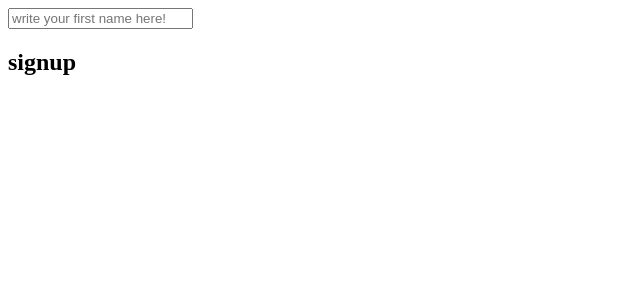
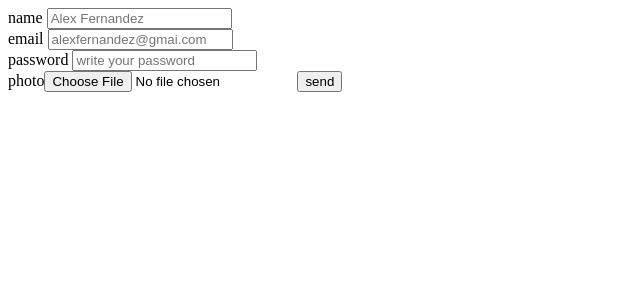
Before and after one commit to fredvel59/authentication_app, a React (Create React App) app in the folder client/: page /signup in a window 1280 px wide. Shown: the top 300 px of the page, without its empty margins (0-640 px from the left). Built offline with nearby package versions, Linux system fonts and the light colour scheme.

Commit message:
i created the logic to the logIn and signup page in the client

```diff
--- a/client/src/components/LogIn/index.jsx
+++ b/client/src/components/LogIn/index.jsx
@@ -1,10 +1,56 @@
-import React from 'react'
+import React, { useState } from 'react'
+// components
+import Inputs from '../signup/Inputs'; // we are reusing code from signup inputs
+// axios
+import axios from 'axios';
+// endpoint
+import { logIn } from '../../endPoints'
+
 
 function LogIn() {
+  const [password, setPassword] = useState(null);
+  const [email, setEmail] = useState(null);
+  const [response, setResponse] = useState(null);
+
+  const handlerPassword = e => {
+    setPassword(e);
+  }
+
+  const logInUser = () => {
+    const config = {
+      'Content-type': 'application/json'
+    }
+    const body = {
+      email, password
+    }
+    axios.post(logIn, body, config)
+      .then(res => {
+        setResponse(res.data);
+      })
+      .catch(err =>  console.log(err))
+  }
+
+  const handlerSubmit = e => {
+    e.preventDefault();
+    logInUser();
+  }
+
   return (
-    <div>
-      <h2>LogIn</h2>
-    </div>
+    <>
+    <form onSubmit={handlerSubmit} >
+      <Inputs state={email} setState={setEmail} placeholder='alex@gmail.com' title='email'  />
+      <label htmlFor="password">
+        <span>password</span>
+        <input
+          type="password"
+          id='password'
+          placeholder='write your password here'
+          onChange={e => handlerPassword(e.target.value)} />
+      </label>
+      <button>send</button>
+    </form>
+    <button onClick={() => console.log(response)} >response</button>
+    </>
   )
 }
 
--- /dev/null
+++ b/client/src/components/signup/Inputs.jsx
@@ -0,0 +1,21 @@
+import React from 'react'
+
+function Inputs({state, setState, title, placeholder}) {
+  const handlerInfo = e => {
+    setState(e)
+  }
+  return (
+    <div>
+      <label htmlFor={title}>
+        <span>{title} </span>
+        <input
+          id={title}
+          type='text'
+          onChange={e => handlerInfo(e.target.value)}
+          placeholder={placeholder} />
+      </label>
+    </div>
+  )
+}
+
+export default Inputs
--- a/client/src/components/signup/index.jsx
+++ b/client/src/components/signup/index.jsx
@@ -1,18 +1,71 @@
-import React from 'react'
+import React, { useState } from 'react'
 // import endpoint
 import { signUp } from '../../endPoints';
+// components
+import Inputs from './Inputs';
+// axios to send the info to the server
+import axios from 'axios';
+
+function SignUp() {
+  const [email, setEmail] = useState(null);
+  const [name, setName] = useState(null);
+  const [photo, setPhoto] = useState(null);
+  const [password, setPassword] = useState(null);
+
+  const handlerPhoto = e => {
+    setPhoto(e);
+  }
+
+  const [response, setResponse] = useState(null);
+  const createUser = () => {
+    const form = new FormData();
+    form.append('photo', photo);
+    form.append('name', name);
+    form.append('email', email);
+    form.append('password', password);
+    const config = {
+      headers: {
+        'Content-type': 'application/json',
+        'Content-type': 'multipart/form-data'
+      }
+    }
+    axios.post(signUp, form, config)
+      .then(res => {
+        setResponse(res.data)
+        console.log(response);
+      })
+      .catch(err => console.log(err))
+  }
 
 
-function SignUp() {
+  const handlerSubmit = e => {
+    e.preventDefault();
+    createUser();
+    // console.log(name);
+    // console.log(email);
+    // console.log(password);
+    // console.log(photo);
+  }
   return (
-    <div>
-      <label htmlFor="">
+    <>
+    <form onSubmit={handlerSubmit} >
+      <Inputs title='name' placeholder='Alex Fernandez'  state={name} setState={setName} />
+      <Inputs title='email' placeholder='alexfernandez@gmai.com'  state={email} setState={setEmail} />
+      <Inputs title='password' placeholder='write your password'  state={password} setState={setPassword} />
+      <label htmlFor="photo">
+        <span>photo</span>
         <input
-          type="text"
-          placeholder='write your first name here!' />
+          id='photo'
+          name="photo"
+          type="file"
+          onChange={e => handlerPhoto(e.target.files[0])}
+          accept="image/*"
+           />
       </label>
-      <h2>signup</h2>
-    </div>
+      <button>send</button>
+    </form>
+    {/* <button onClick={() => console.log(response)} >dasdas </button> */}
+    </>
   )
 }
 
```
